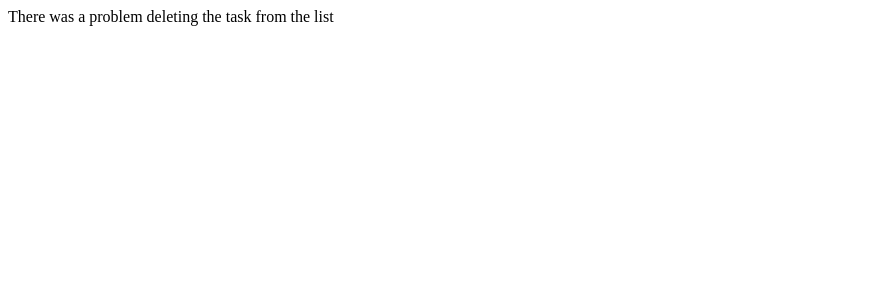
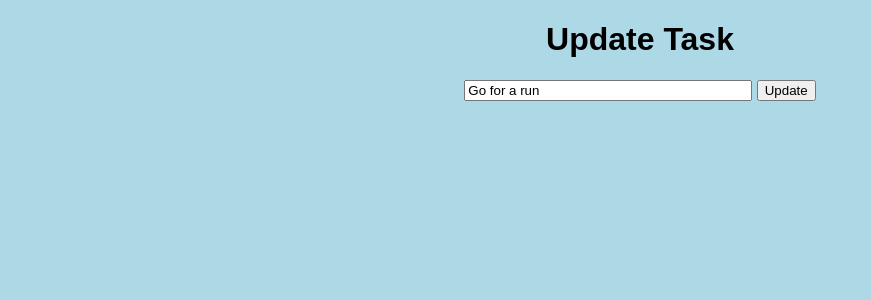
Before and after one commit to rishabkoka/Task-Master, a Flask app: page /update/1 in a window 1280 px wide. Shown: the top 300 px of the page, without its empty margins (0-871 px from the left). Run offline with Flask 3, Linux system fonts and the light colour scheme; data comes from the database, SQL or seed files in the repository; both versions use the stored data as it was after the commit.

Commit message:
Update Task functionality added

```diff
--- a/app.py
+++ b/app.py
@@ -52,15 +52,20 @@ def delete(id):
 
 @app.route('/update/<int:id>', methods=['GET', 'POST'])
 def update(id):
-    task_to_update = Todo.query.get_or_404(id)
+    task = Todo.query.get_or_404(id)
 
-    try:
-        db.session.delete(task_to_delete)
-        db.session.commit()
-        return redirect('/')
+    if request.method == 'POST':
+        task.content = request.form['content']
 
-    except:
-        return 'There was a problem deleting the task from the list'
+        try:
+            db.session.commit()
+            return redirect('/')
+
+        except:
+            return 'There was a problem Updating the task'
+
+    else:
+        return render_template('update.html', task = task)
 
 
 if __name__ == "__main__":
--- a/templates/index.html
+++ b/templates/index.html
@@ -7,6 +7,9 @@
 {% block body %}
 <div class="content">
     <h1>Task Master</h1>
+    {% if tasks|length < 1 %}
+    <h4>All Tasks Are Complete!</h4>
+    {% else %}
     <table>
         <tr>
             <th>Task</th>
@@ -20,11 +23,12 @@
                 <td>
                     <a href="/delete/{{ task.id }}">Delete</a>
                     <br>
-                    <a href="">Update</a>
+                    <a href="/update/{{ task.id }}">Update</a>
                 </td>
             </tr>
         {% endfor %}
     </table>
+    {% endif %}
     <br>
     <form action="/" method="POST">
         <input type="text" name="content" id="content">
--- /dev/null
+++ b/templates/update.html
@@ -0,0 +1,16 @@
+{% extends 'base.html' %}
+
+{% block head %}
+<title>Task Master</title>
+{% endblock %}
+
+{% block body %}
+<div class="content">
+    <h1>Update Task</h1>
+
+    <form action="/update/{{ task.id }}" method="POST">
+        <input type="text" name="content" id="content" value="{{task.content}}">
+        <input type="submit" value="Update">
+    </form>
+</div>
+{% endblock %}
```
Also changed, not shown: instance/todolist.db.
